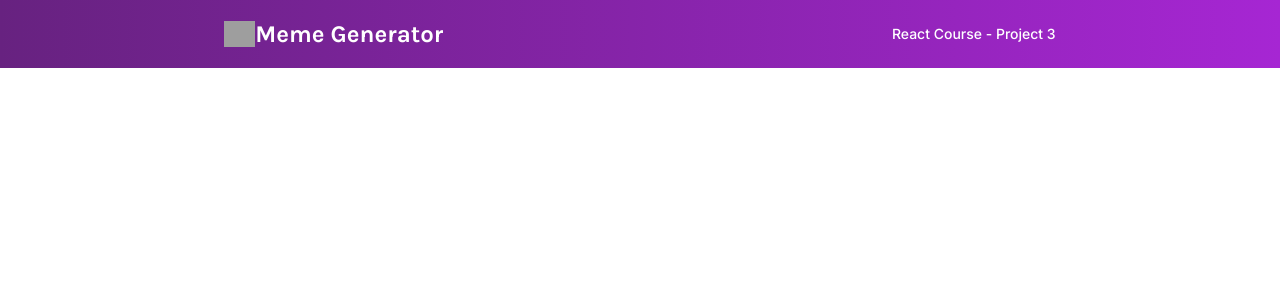
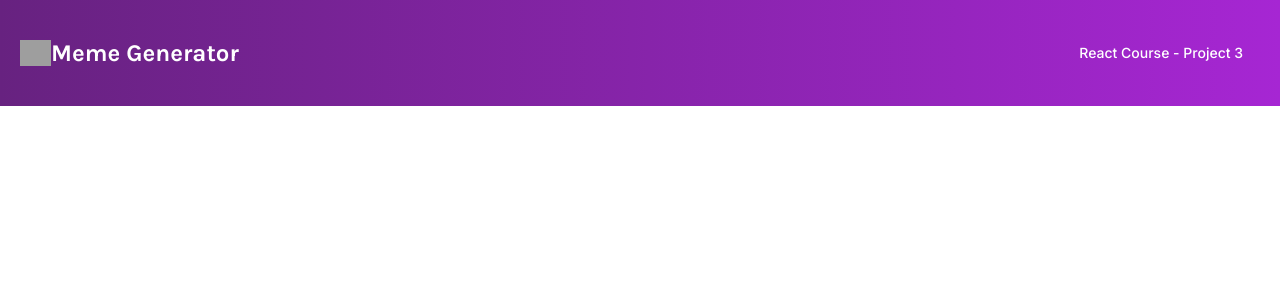
Before and after one commit to LurieK/Scrimba-Meme-Generator, a React (Create React App) app: page / in a window 1280 px wide. Shown: the top 300 px of the page. Built offline with nearby package versions, Linux system fonts and the light colour scheme; grey boxes are pictures that could not be loaded.

Commit message:
add margins for both element in header container

```diff
--- a/src/styles.css
+++ b/src/styles.css
@@ -19,6 +19,7 @@ body {
   display: flex;
   flex-flow: row;
   align-items: center;
+  margin: 19px auto 19px 20px ;
 }
 
 .title img{
@@ -35,4 +36,5 @@ body {
   font-family: 'Inter', sans-serif;
   font-weight: 500;
   font-size: 14px;
+  margin: 25px 37px 25px auto;
 }
```
